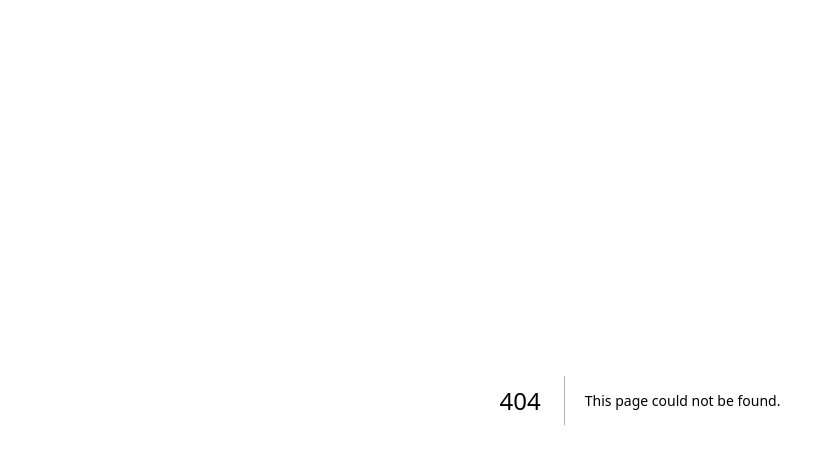
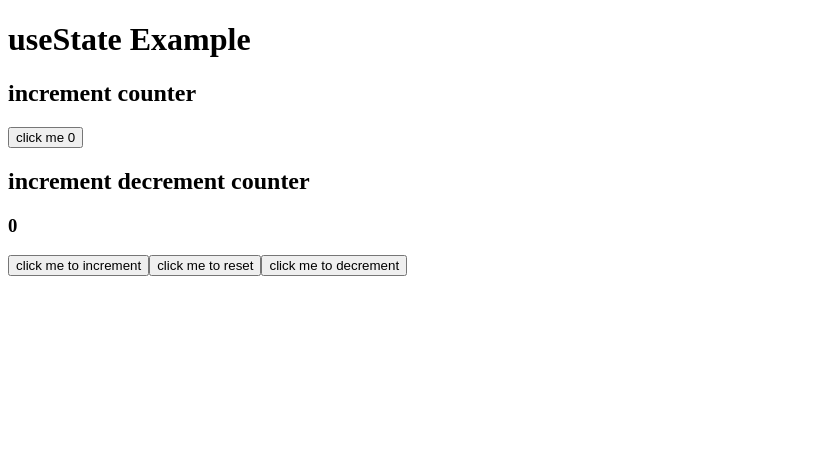
Before and after one commit to japneetkaurbhatia/react-essentials, a Next.js app: page /hooks/useStateHooks in a window 1280 px wide. Before the commit this address had no page. Shown: the top 464 px of the page, without its empty margins (0-835 px from the left). Built offline with nearby package versions, Linux system fonts and the light colour scheme.

Commit message:
useState Hooks counter

```diff
--- /dev/null
+++ b/src/pages/hooks/useStateHooks.tsx
@@ -0,0 +1,33 @@
+import React, { useState } from 'react'
+import StyledButton from '../../components/StyledButton'
+
+const useStateHooks = () => {
+    const[count, setCount] = useState(0);
+
+    const incrementCount = () => {
+        setCount(count+1);
+    }
+
+    const decrementCount = () => {
+      setCount(count-1);
+  }
+
+  const resetCount = () => {
+    setCount(0);
+}
+  return (
+    <div>
+        <h1>useState Example</h1>
+        <h2>increment counter</h2>
+        <button onClick={incrementCount}>click me {count}</button>
+
+        <h2>increment decrement counter</h2>
+        <h3>{count}</h3>
+        <button onClick={incrementCount}>click me to increment</button>
+        <button onClick={resetCount}>click me to reset</button>
+        <button onClick={decrementCount}>click me to decrement</button>
+    </div>
+  )
+}
+
+export default useStateHooks
--- a/src/pages/index.tsx
+++ b/src/pages/index.tsx
@@ -13,6 +13,7 @@ const HomePage = () => {
       </Helmet>
       <ListOfComponents>
         <StyledButton onClick={() => router.push("/accordian")}> Accordian</StyledButton>
+        <StyledButton onClick={() => router.push("/hooks")}>Hooks</StyledButton>
       </ListOfComponents>
     </div>
   );
```
Also changed, not shown: src/pages/hooks.tsx (added, +17 -0 lines).
